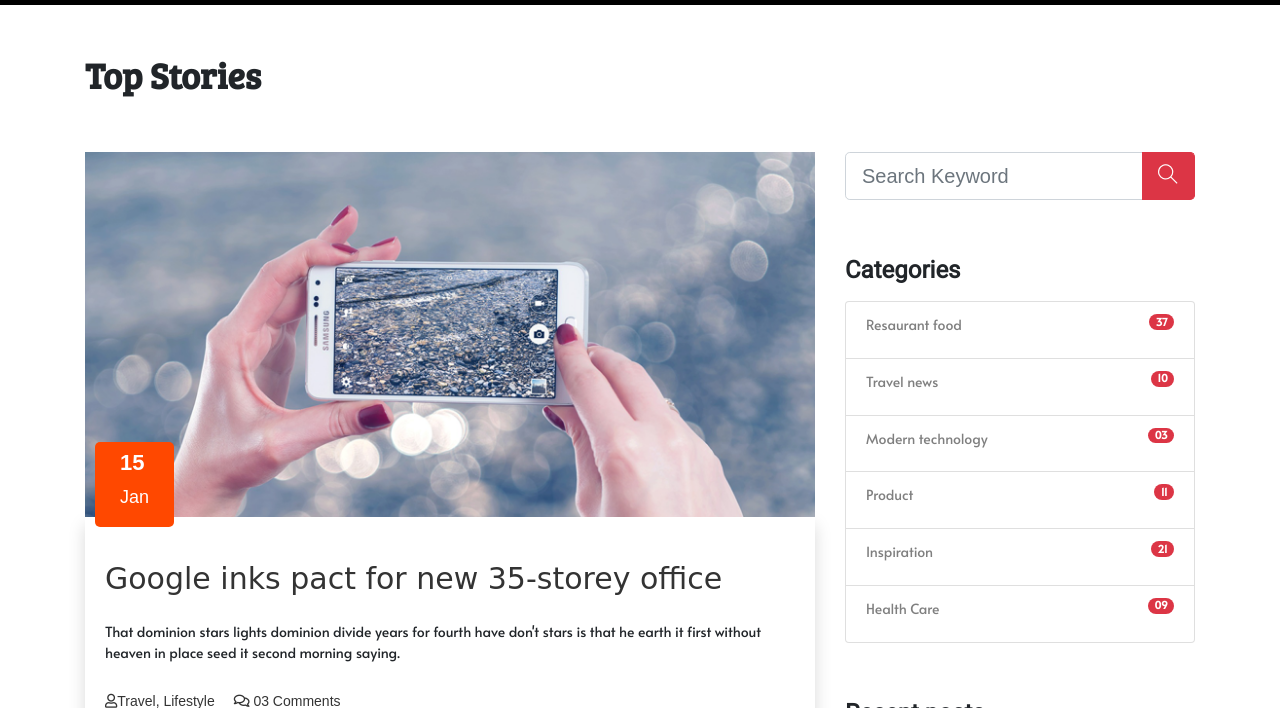
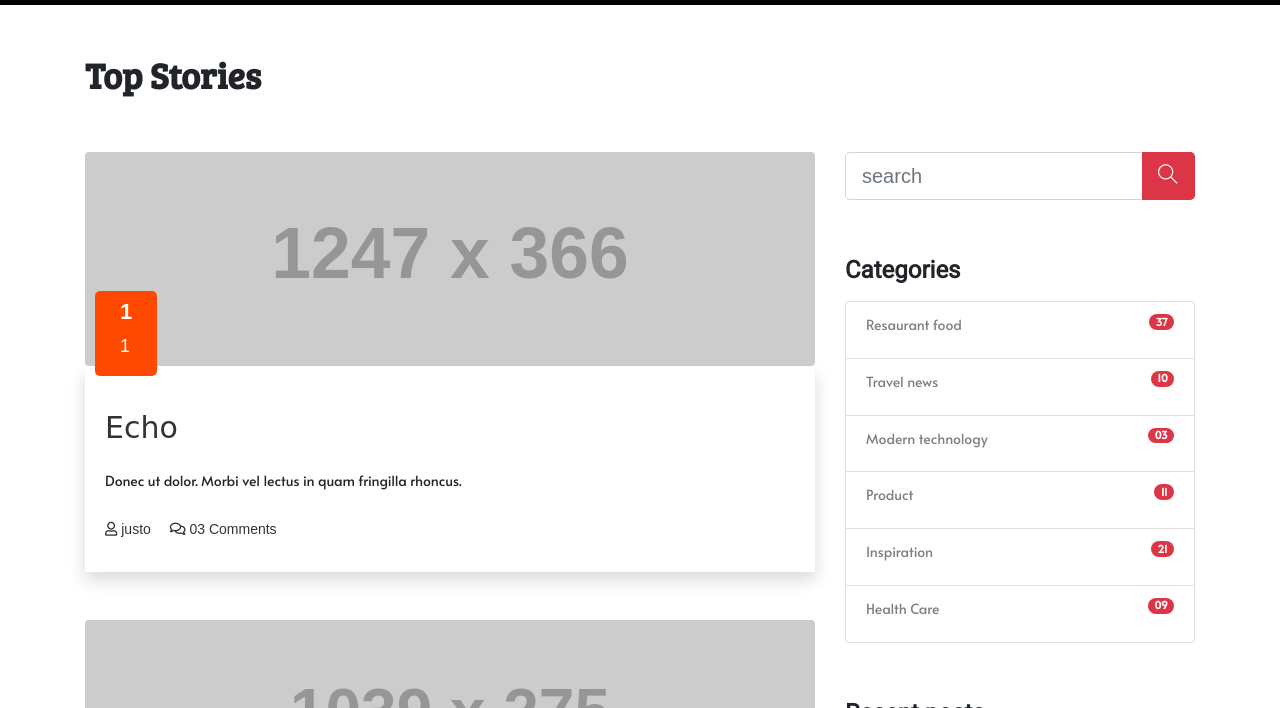
Before and after one commit to nSedrickm/blog, a plain HTML site: page index.html in a window 1280 px wide. Shown: the part 92-800 px from the top of the page. Drawn offline with Linux system fonts and the light colour scheme; placeholder pictures from the web are drawn by us; a web font is replaced by a local one.

Commit message:
generate post from parsing json

```diff
--- a/css/style.css
+++ b/css/style.css
@@ -241,3 +241,7 @@ h6 {
   height: 90px;
   width: 90px;
 }
+
+a:hover {
+  color: #ff4800;
+}
--- a/index.html
+++ b/index.html
@@ -155,9 +155,8 @@
                             <form action="#">
                                 <div class="form-group">
                                     <div class="input-group mb-3">
-                                        <input type="text" class="form-control form-control-lg"
-                                            placeholder='Search Keyword' onfocus="this.placeholder = ''"
-                                            onblur="this.placeholder = 'Search Keyword'">
+                                        <input type="text" class="form-control form-control-lg" placeholder='search'
+                                            onfocus="this.placeholder = ''" onblur="this.placeholder = 'search'">
                                         <div class="input-group-append">
                                             <button class="btn btn-lg btn-danger border-left-0" type="submit"><i
                                                     class="ti-search"></i></button>
@@ -242,17 +241,17 @@
         </div>
     </section>
 
-    <footer class="text-white">
+    <footer class="footer text-white">
         <div class="container-fluid">
             <div class="row py-4 mx-5 ">
 
             </div>
 
-            <div class="row text-decoration-none text-white mx-5">
+            <div class="row text-decoration-none text-white mx-5 alata">
                 <div class="col-md-4 col-lg-4 col-xl-3 mb-4">
                     <a href="#"><img src="img/logo.png" alt="logo" class="d-block"></a>
                     <hr class="mb-4">
-                    <p class="text-white my-2 font-weight-bold">By Us for Us </p>
+                    <p class="text-white my-2 font-weight-bold lobster-md">By Us for Us </p>
 
                 </div>
 
@@ -356,6 +355,7 @@
     <script src="js/mail-script.js"></script>
     <!-- custom js -->
     <script src="js/blog.js"></script>
+    <script src="js/script.js"></script>
 </body>
 
 </html>
--- a/js/blog.js
+++ b/js/blog.js
@@ -1,40 +1,66 @@
 //controls all blog post placements
+$(document).ready(() => {
+    mydata('../MOCK_DATA_SMALL.json',
+        data => {
+            dataholder(data);
+        });
+});
 
-var post_section = document.getElementById("articles-section");
-console.log(post_section);
+// AJAX
+function getJSON(url, callback) {
+    let xhr = new XMLHttpRequest();
+    xhr.onload = function () {
+        callback(this.responseText)
+    };
+    xhr.open('GET', url, true);
+    xhr.send();
+}
 
-post_section.append(`<article class="card my-5 border-0">
+function mydata(url, callback) {
+    getJSON(url, data => callback(JSON.parse(data)));
+}
+
+function dataholder(inputdata) {
+    console.log("now logging inputdata");
+    console.log(inputdata);
+    renderHTML(inputdata);
+}
+
+// render HTML
+function renderHTML(data) {
+    var post_section = document.getElementById('articles-section');
+    var post = '';
+    for (let i in data) {
+        post += `
+            <article class="card my-5 border-0">
 
                             <div class="card-img-top">
                                 <a href="single-blog.html">
-        <img class="card-img rounded-0" src="img/blog/single_blog_2.png" alt="post photo">
+                                    <img class="card-img rounded" src="${data[i].postImage}" alt="post photo">
                                 </a>
                                 <a href="#" class="post_date">
-        <h3>15</h3>
-        <p class="text-white my-2">Jan</p>
+                                    <h3>${data[i].postDate[0]}</h3>
+                                    <p class="text-white my-2">${data[i].postDate[7]}</p>
                                 </a>
                             </div>
 
                             <div class="card-body shadow">
                                 <a href="single-blog.html">
-        <h2 class="card-title my-4 calistoga">Google inks pact for new 35-storey office
-        </h2>
+                                    <h2 class="card-title my-4 calistoga">${data[i].postTitle}</h2>
                                 </a>
-    <p class="card-text alata"> That dominion stars lights dominion divide years for
-        fourth
-        have
-        don't stars is
-        that
-        he earth it first without heaven in place seed it second morning saying.</p>
+                                <p class="card-text alata">${data[i].postDetails}</p>
                                 <ul class="list-group list-group-horizontal">
                                     <li class="list-group-item border-0 pl-0"><a href=" #"><i
-                    class="far fa-user"></i>Travel,
-                Lifestyle</a></li>
-        <li class="list-group-item border-0 pl-0"><a href=" #"><i
-                    class="far fa-comments"></i>
+                                                class="far fa-user pr-1"></i>${data[i].postTag}</a></li>
+                                    <li class="list-group-item border-0 pl-0"><a href=" #">
+                                    <i class="far fa-comments"></i>
                                             03 Comments</a></li>
                                     </li>
                                 </ul>
                             </div>
 
-</article>`);
+                        </article>
+            `
+    }
+    post_section.innerHTML = post;
+};
```
Also changed, not shown: MOCK_DATA_SMALL.json (renamed from MOCK_DATA (1).json). Lines whose indentation alone changed are shown as unchanged.
